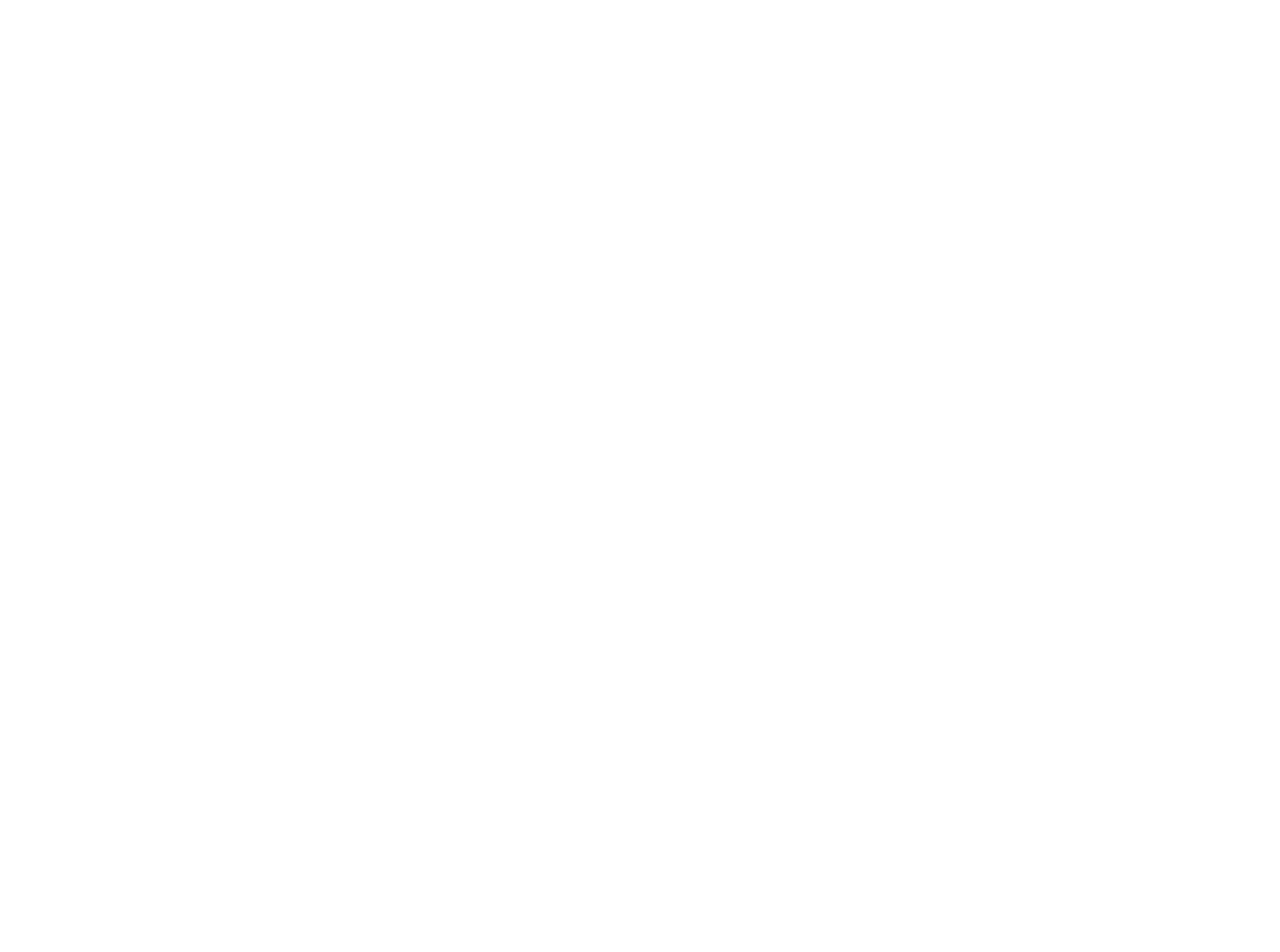
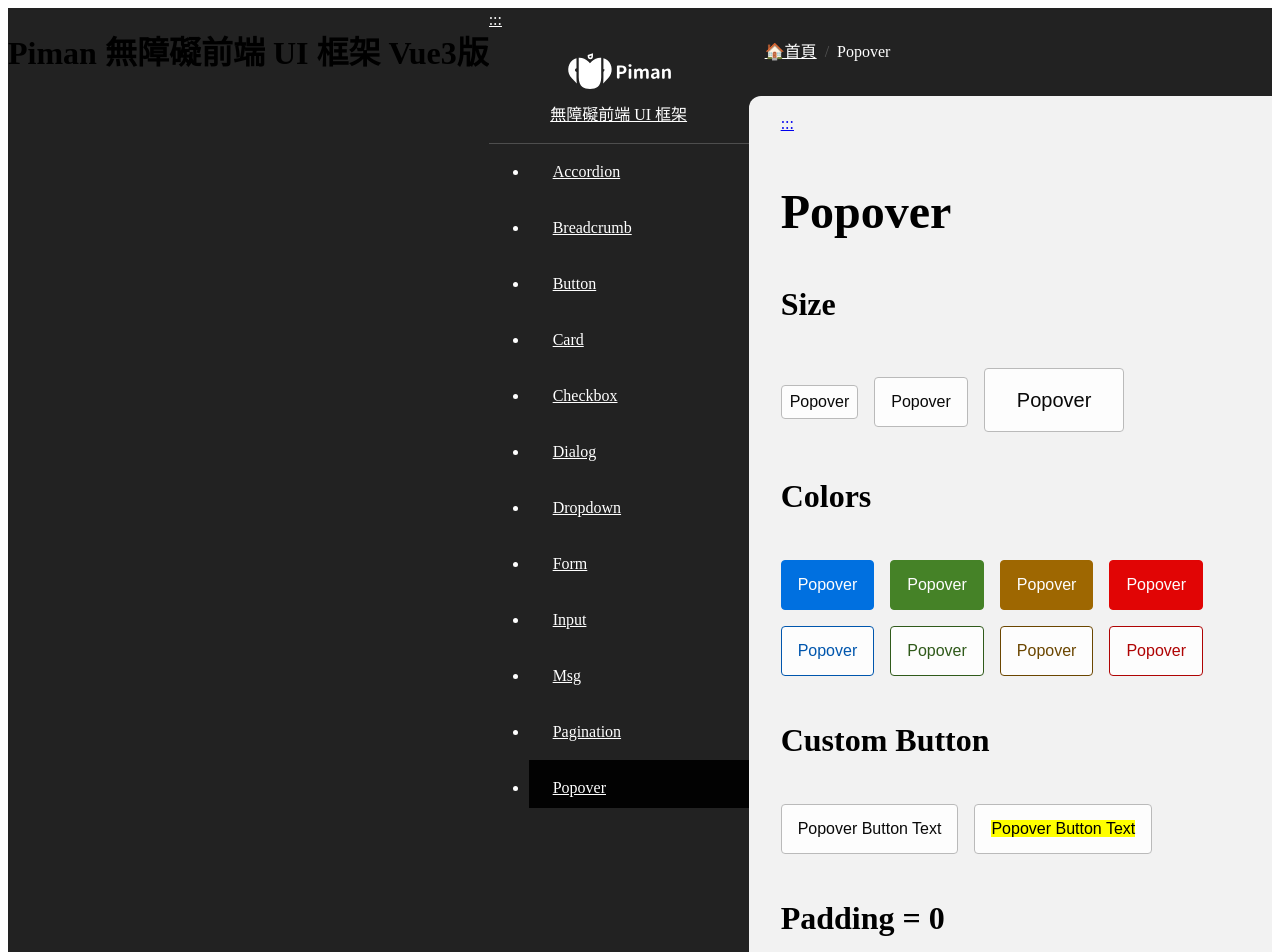
Before and after one commit to BPbase/piman, a Vue app: page /#/popover in a window 1280 px wide. Before the commit this address had no page. Shown: the top 952 px of the page. Before the commit the page ends 800 px from the top, so only its background shows below. Built offline with nearby package versions, Linux system fonts and the light colour scheme.

Commit message:
feat: complete popover component and modify select component

```diff
--- a/src/assets/variables.css
+++ b/src/assets/variables.css
@@ -264,6 +264,10 @@
   --switch-square-bg: var(--color-white);
   --switch-square-color: var(--color-black);
   --switch-square-checked-color: var(--color-white);
+
+  /* Popover */
+  --popover-content-bg: var(--color-white);
+  --popover-content-color: var(--color-black);
 }
 
 
--- /dev/null
+++ b/src/components/Popover/PiPopover.vue
@@ -0,0 +1,146 @@
+<template>
+  <div ref="refPiPopover" class="pi-popover">
+    <pi-button
+      :aria-controls="`popover-content-${fixId}`"
+      :id="`popover-btn-${fixId}`"
+      :aira-expend="ariaExpanded"
+      :theme="theme"
+      :disabled="disabled"
+      :loading="loading"
+      :size="size"
+      @click="handleClick"
+    >
+      <slot name="title">{{ title }}</slot>
+    </pi-button>
+    <div
+      :id="`popover-content-${fixId}`"
+      :aria-labelledby="`popover-btn-${fixId}`"
+      :aria-hidden="`${!ariaExpanded}`"
+      role="tooltip"
+      :class="[
+        'pi-popover__container',
+        nopadding ? 'no-padding' : ''
+      ]"
+    >
+      <slot></slot>
+    </div>
+  </div>
+</template>
+<script lang="ts" setup>
+import { onMounted, ref, onBeforeUnmount, provide, inject, Ref, getCurrentInstance, watch } from 'vue';
+import { generateId } from '@/utils/generateId';
+import useClickOutside from "@/composables/useClickOutside"
+
+const props = defineProps({
+  title: {
+    type: String,
+    default: 'Popover'
+  },
+  theme: String,
+  disabled: Boolean,
+  loading: Boolean,
+  size: String,
+  id: String,
+  open: Boolean,
+  nopadding: {
+    type: Boolean,
+    default: false
+  }
+})
+const slots = defineSlots();
+const self = getCurrentInstance();
+
+const openIntercept = ref({
+  escEvent: true,
+  clickOutSideEvent: true
+})
+provide('openIntercept', openIntercept);
+const parentIntercept = (self.parent as any).provides.openIntercept ? inject('openIntercept') as Ref<{ escEvent: boolean, clickOutSideEvent: boolean }> : undefined;
+
+const refPiPopover = ref(null);
+const ariaExpanded = ref(false);
+const fixId = ref('');
+const handleClick = () => {
+  ariaExpanded.value ? close() : open();
+}
+const handleClickOutside = () => {
+  const list: HTMLElement = refPiPopover.value as unknown as HTMLElement;
+  if(!ariaExpanded.value) return;
+  if(list.contains(event!.target as Node)) return;
+  if(!openIntercept.value.clickOutSideEvent) return;
+  close();
+}
+const handleEsc = (e: KeyboardEvent) => {
+  if(e.key !== 'Escape') return;
+  if(!openIntercept.value.escEvent) return;
+  close();
+}
+const open = () => {
+  close();
+  ariaExpanded.value = true;
+  if(parentIntercept) {
+    parentIntercept.value.escEvent = false;
+    parentIntercept.value.clickOutSideEvent = false;
+  }
+  document.addEventListener('keyup', handleEsc, false);
+}
+const close = () => {
+  ariaExpanded.value = false;
+  if(parentIntercept) {
+    parentIntercept.value.escEvent = true;
+    parentIntercept.value.clickOutSideEvent = true;
+  }
+  document.removeEventListener('keyup', handleEsc);
+}
+
+useClickOutside(refPiPopover, handleClickOutside);
+onMounted(()=>{
+  if(props.open == true) {
+    ariaExpanded.value = true;
+  }
+  if(props.id){
+    fixId.value = props.id;
+  }
+  else {
+    fixId.value = String(generateId());
+  }
+})
+onBeforeUnmount(() => {
+  if(ariaExpanded.value) close()
+})
+</script>
+<style>
+.pi-popover {
+  display: inline-block;
+  &:has(>.pi-btn) {
+    margin-right: var(--spacing-m);
+    margin-top: var(--spacing-xs);
+    margin-bottom: var(--spacing-xs);
+  }
+}
+.pi-popover__container {
+  position: absolute;
+  border: 1px solid oklch(var(--color-border));
+  border-radius: var(--radius);
+  padding: var(--spacing-m);
+  background-color: oklch(var(--popover-content-bg));
+  color: oklch(var(--accordion-content-color));
+  line-height: 1.5rem;
+  &[aria-hidden="true"] {
+    display: none;
+  }
+  /* &::after {
+    content: "";
+    position: absolute;
+    width: 0;
+    height: 0;
+    border-style: solid;
+    border-width: 0 0.5rem 0.5rem 0.5rem;
+    border-color: transparent transparent #3c3c3c transparent;
+    top: -0.5rem;
+    left: 50%;
+    margin: auto;
+    transform: translate3d(-50%, 0, 0);
+  } */
+}
+</style>
--- a/src/components/Select/PiSelect.vue
+++ b/src/components/Select/PiSelect.vue
@@ -1,7 +1,7 @@
 <template>
   <div
     ref="refPiSelect"
-    :id=fixId
+    :id="`${fixId}`"
     class="pi-select"
   >
     <pi-button
@@ -131,7 +131,7 @@
                 'option-multi-checked': multiple !== undefined
               }"
               :aria-selected="item.checked"
-              @click="handleClickOption(item, childIndex, index, true)"
+              @click.stop="handleClickOption(item, childIndex, index, true)"
               @keydown.enter.prevent.stop="handleClickOption(item, childIndex, index, true)"
               @keydown.space.prevent.stop="onKeypress"
             >
@@ -151,7 +151,7 @@
             'option-checked--multi': multiple !== undefined
           }"
           :aria-selected="item.checked"
-          @click="handleClickOption(item, index, false)"
+          @click.stop="handleClickOption(item, index, false)"
           @keydown.enter.prevent.stop="handleClickOption(item, index, false)"
           @keydown.space.prevent.stop="onKeypress"
         >
@@ -163,7 +163,7 @@
 </template>
 
 <script lang="ts" setup>
-import { ref, reactive, computed, watch, onMounted, onBeforeUnmount, nextTick, getCurrentInstance } from 'vue'
+import { ref, reactive, computed, watch, onMounted, onBeforeUnmount, nextTick, getCurrentInstance, inject, Ref } from 'vue'
 import useI18n from "@/locales/useI18n"
 import { generateId } from '@/utils/generateId'
 import useClickOutside from "@/composables/useClickOutside"
@@ -182,7 +182,6 @@ interface ThisData {
   formItem: Vue | null;
   trap: FocusTrap | null;
   toolbar: string;
-  vcoIntercept: null|Vue;
   close(): void;
   open(): void;
   handleEsc(): void;
@@ -224,9 +223,12 @@ const props = defineProps({
   listboxClass: String,
   a11y: Boolean,
 })
-const emit = defineEmits([ 'search', 'update:modelValue', 'blur', 'change', 'toggleSlotItem', 'mountVcoItem' ])
+const emit = defineEmits([ 'search', 'update:modelValue', 'blur', 'change', 'toggleSlotItem' ])
 
 // refs
+const self = getCurrentInstance();
+const parentIntercept = (self.parent as any).provides.openIntercept ? inject('openIntercept') as Ref<{ escEvent: boolean, clickOutSideEvent: boolean }> : undefined;
+
 const refPiSelect = ref(null)
 const refOpenBtn = ref<InstanceType<typeof PiButton> | null>(null);
 const refListbox = ref(null)
@@ -370,7 +372,8 @@ const onKeypress = (evt: KeyboardEvent) => {
 
 // Keyboard Click: ESC
 const handleEsc = (e: KeyboardEvent) => {
-  if(e.key === 'Escape' || e.keyCode === 27) close()
+  if(e.key !== 'Escape') return;
+  close()
 }
 
 // Close Select Options
@@ -394,9 +397,9 @@ const close = () => {
   if(formItem.value) formItem.value.emit('blur')
 
   document.removeEventListener('keyup', handleEsc)
-
-  if(vcoIntercept.value){
-    vcoIntercept.value.emit('toggleSlotItem', false, this)
+  if(parentIntercept) {
+    parentIntercept.value.escEvent = true;
+    parentIntercept.value.clickOutSideEvent = true;
   }
 }
 
@@ -425,15 +428,14 @@ const open = () => {
   }
 
   document.addEventListener('keyup', handleEsc)
-
-  if(vcoIntercept.value){
-    vcoIntercept.value.emit('toggleSlotItem', true, this)
+  if(parentIntercept) {
+    parentIntercept.value.escEvent = false;
+    parentIntercept.value.clickOutSideEvent = false;
   }
 }
 
 // Form and FormItem match
 const formItem = computed(()=> {
-  const self = getCurrentInstance()
   if(!self) return null
   let parent = self.parent;
   if(!parent) return null
@@ -490,25 +492,6 @@ const optionsLength = computed(() => {
   return opt + groupOpt
 })
 
-// ??
-const vcoIntercept = computed(() => {
-  const instance = getCurrentInstance();
-  if (!instance) {
-    return null;
-  }
-  let parent = instance.parent?.proxy as Vue | null;
-
-  while (parent) {
-    const hasIntercept = parent.$options?.vcoIntercept;
-    if (hasIntercept) {
-      return parent;
-    }
-    parent = parent.$parent?.proxy as Vue | null;
-  }
-
-  return null;
-})
-
 watch(optionsLength, (newValue, oldValue) => {
   if (listboxOpen.value) resetTrap(refSelectSearch.value as unknown as HTMLElement)
 })
@@ -521,10 +504,6 @@ onMounted(() => {
   }
 
   const list: HTMLElement = refListbox.value as unknown as HTMLElement
-
-  if (vcoIntercept.value) {
-    vcoIntercept.value.emit('mountVcoItem', list)
-  }
 })
 
 onBeforeUnmount(() => {
--- a/src/components/index.ts
+++ b/src/components/index.ts
@@ -8,6 +8,7 @@ import PiCheckbox from "./Checkbox/PiCheckbox.vue";
 import PiInput from "./Input/PiInput.vue";
 import PiMsg from "./Msg/PiMsg.vue";
 import PiPagination from "./Pagination/PiPagination.vue";
+import PiPopover from "./Popover/PiPopover.vue";
 import PiRadio from "./Radio/PiRadio.vue";
 import PiSelect from "./Select/PiSelect.vue";
 import PiSwitch from "./Switch/PiSwitch.vue";
@@ -25,6 +26,7 @@ export {
   PiInput,
   PiMsg,
   PiPagination,
+  PiPopover,
   PiRadio,
   PiSelect,
   PiSwitch,
--- a/src/composables/useClickOutside.ts
+++ b/src/composables/useClickOutside.ts
@@ -5,7 +5,7 @@ import { onMounted, onBeforeUnmount } from 'vue'
 export default function useClickOutside(
   component,
   callback,
-  excludeComponent
+  excludeComponent?: Element
 ) {
   // fail early if any of the required params is missing
   if (!component) {
--- a/src/router/index.ts
+++ b/src/router/index.ts
@@ -48,6 +48,11 @@ const routes = [
         component: () => import('@/views/demo/DemoPagination.vue')
       },
       {
+        path: '/popover',
+        name: 'demo-popover',
+        component: () => import('@/views/demo/DemoPopover.vue')
+      },
+      {
         path: '/radio',
         name: 'demo-radio',
         component: () => import('@/views/demo/DemoRadio.vue')
--- /dev/null
+++ b/src/views/demo/DemoPopover.vue
@@ -0,0 +1,90 @@
+<template>
+  <div class="page">
+    <div class="page-header">
+      <pi-breadcrumb :key="$route.path">
+        <pi-breadcrumb-item
+          v-for="(pathItem, pathIndex) in path"
+          :key="`pathIndex-${pathIndex}`"
+          :title="`前往${pathItem.title}`"
+          :to="pathItem.url"
+        > {{ pathItem.title }}</pi-breadcrumb-item>
+      </pi-breadcrumb>
+    </div>
+
+    <div class="page-main">
+      <router-link to="#ak-container" title="中央內容區塊" id="ak-container" accesskey="C" name="ak-container">:::</router-link>
+      <h2>Popover</h2>
+      <section>
+        <h3>Size</h3>
+        <pi-popover size="small"> Small Popover </pi-popover>
+        <pi-popover> Normal Popover </pi-popover>
+        <pi-popover size="large"> Large Popover </pi-popover>
+      </section>
+      <section>
+        <h3>Colors</h3>
+        <pi-popover theme="primary"> Primary Popover </pi-popover>
+        <pi-popover theme="success">Success Popover</pi-popover>
+        <pi-popover theme="warning">Warning Popover</pi-popover>
+        <pi-popover theme="danger">Danger Popover</pi-popover>
+        <pi-popover theme="primary-ghost">Primary Ghost Popover</pi-popover>
+        <pi-popover theme="success-ghost">Success Ghost Popover</pi-popover>
+        <pi-popover theme="warning-ghost">Warning Ghost Popover</pi-popover>
+        <pi-popover theme="danger-ghost">Danger Ghost Popover</pi-popover>
+      </section>
+      <section>
+        <h3>Custom Button</h3>
+        <pi-popover title="Popover Button Text"> Custom Button Popover </pi-popover>
+        <pi-popover>
+          <template v-slot:title>
+            <mark>Popover Button Text</mark>
+          </template>
+          Slot Custom Button Popover
+        </pi-popover>
+      </section>
+      <section>
+        <h3>Padding = 0</h3>
+        <pi-popover nopadding>
+          Popover Content (no padding)
+        </pi-popover>
+      </section>
+      <section>
+        <h3>Select</h3>
+        <pi-popover>
+            <pi-select
+            v-model="value"
+            :options="options"
+          />
+        </pi-popover>
+      </section>
+      <section>
+        <h3>Popover + Popover</h3>
+        <pi-popover>
+          Parent Popover <br/>
+          <pi-popover>
+            Child Popover
+          </pi-popover>
+        </pi-popover>
+      </section>
+    </div>
+  </div>
+</template>
+<script setup lang="ts">
+import { ref } from 'vue';
+
+const path = ref([
+  { title: '🏠首頁', url: '/'},
+  { title: 'Popover'},
+])
+
+const options = [
+  { label: 'label1', value: '1' },
+  { label: 'label2', value: '2' },
+  { label: 'label3', value: '3' },
+]
+
+const value = ref('1')
+document.addEventListener('keyup', (e) => {
+  if(e.key === 'Escape') {
+  }
+})
+</script>
```
Also changed, not shown: tsconfig.json (+11 -2 lines).
